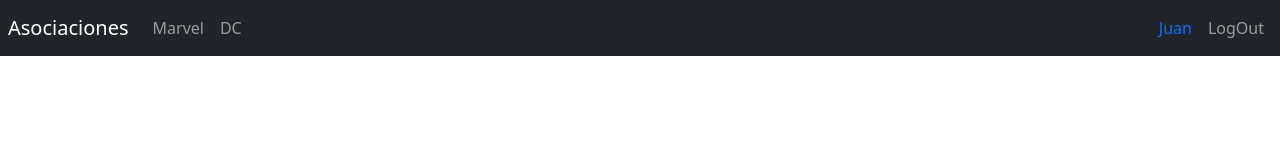
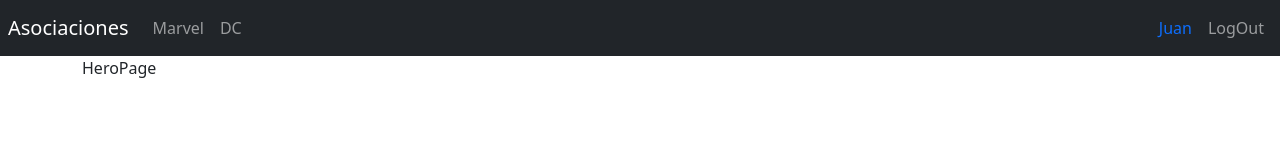
Before and after one commit to Juan-Gonon/Heroes-spa, a React (Vite) app: page /hero/1 in a window 1280 px wide. Shown: the top 160 px of the page. Built offline with nearby package versions, Linux system fonts and the light colour scheme.

Commit message:
useParams

```diff
--- /dev/null
+++ b/src/heroes/helpers/getHeroById.js
@@ -0,0 +1,3 @@
+export function getHeroById () {
+  return {}
+}
--- a/src/heroes/pages/HeroPage.jsx
+++ b/src/heroes/pages/HeroPage.jsx
@@ -1,4 +1,8 @@
+import { useParams } from 'react-router-dom'
+
 export function HeroPage () {
+  const { id } = useParams()
+  console.log(id)
   return (
     <div>HeroPage</div>
   )
--- a/src/heroes/routes/HeroesRoutes.jsx
+++ b/src/heroes/routes/HeroesRoutes.jsx
@@ -12,7 +12,7 @@ export function HeroesRoutes () {
           <Route path='/dc' element={<DcPage />} />
           <Route path='/' element={<Navigate to='/marvel' />} />
           <Route path='/search' element={<SearchPage />} />
-          <Route path='/hero' element={<HeroPage />} />
+          <Route path='/hero/:id' element={<HeroPage />} />
         </Routes>
       </div>
     </>
```
